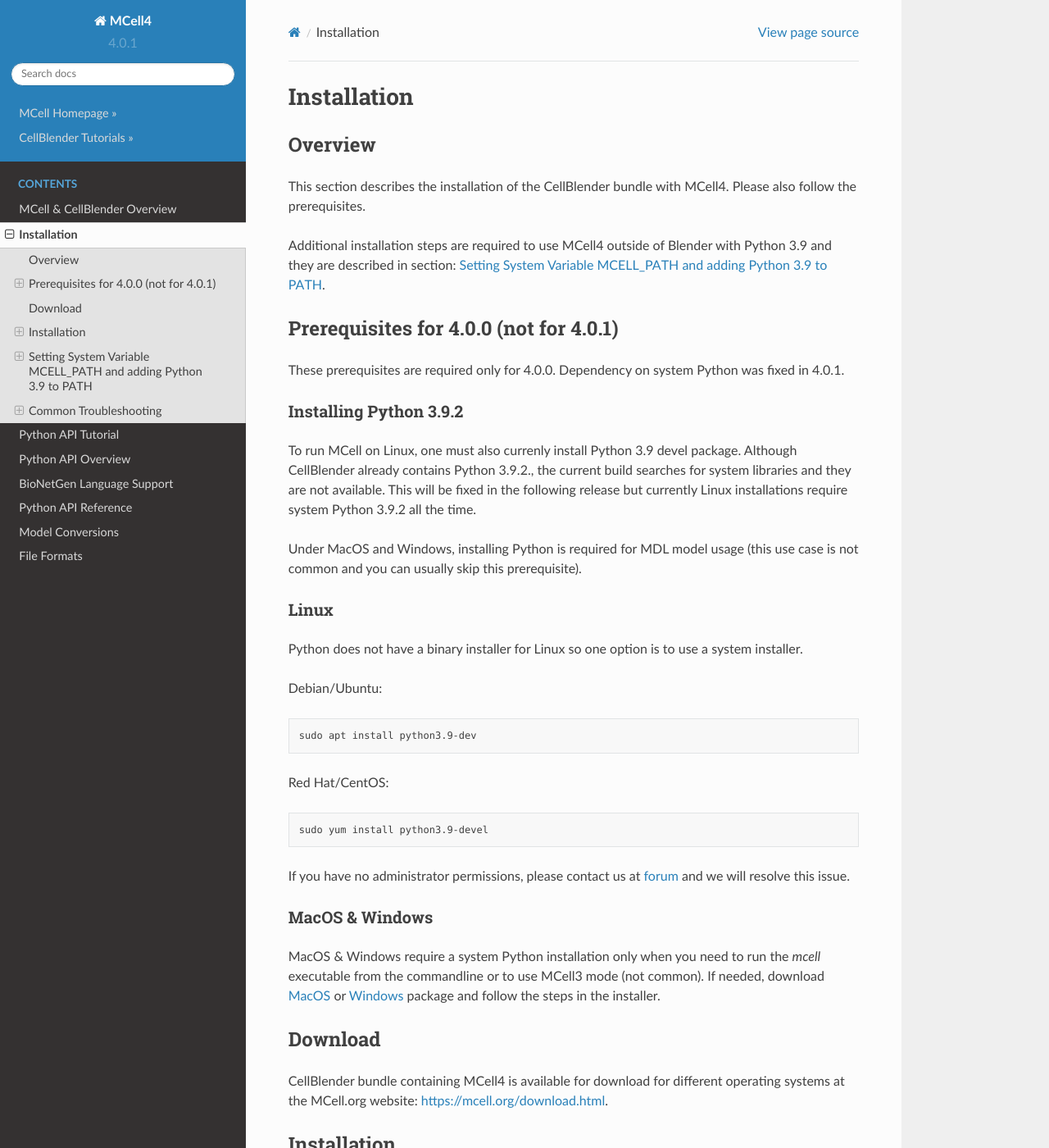
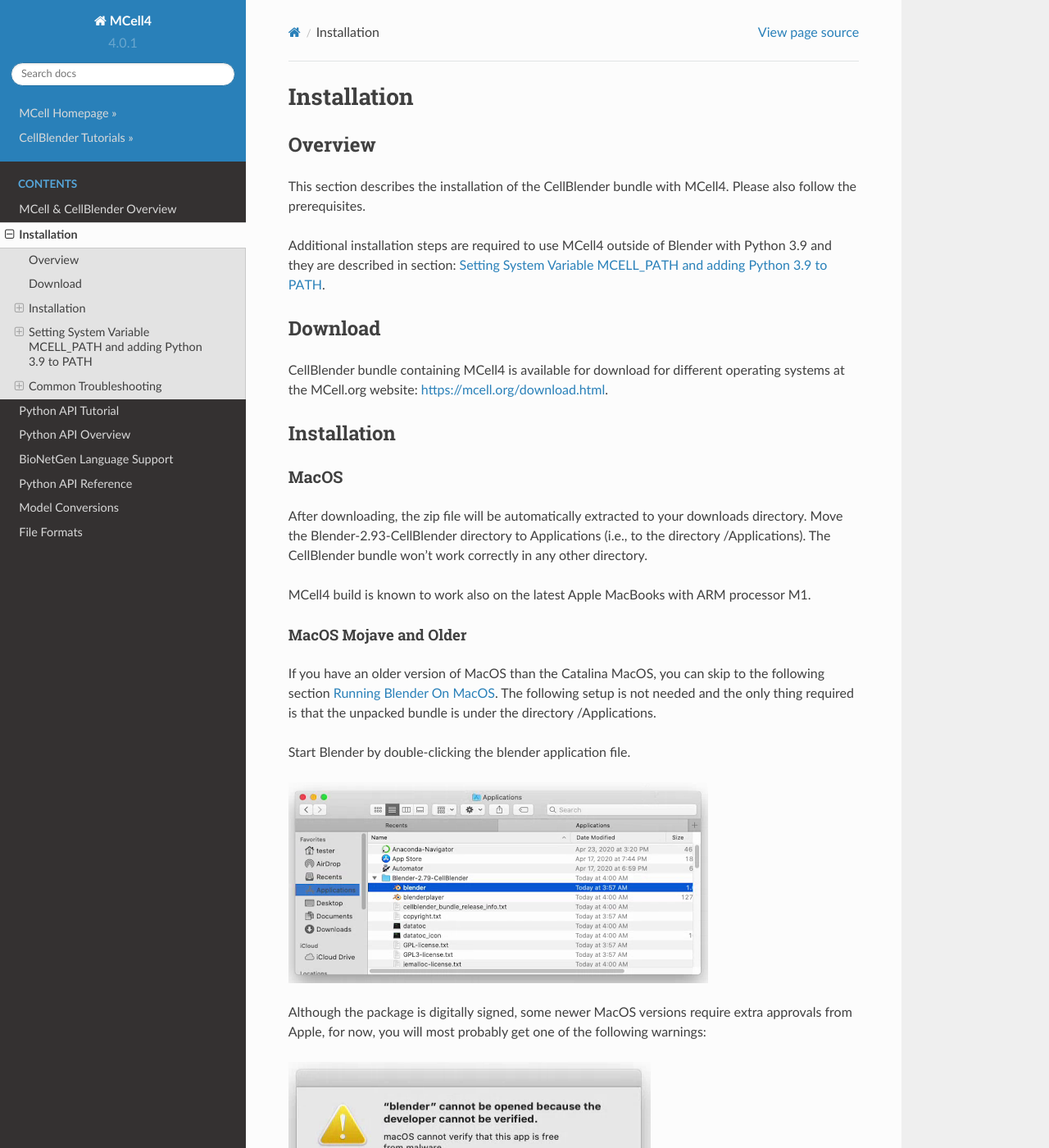
Before and after one commit to mcellteam/mcell, a Sphinx documentation site: the page built from libmcell/documentation/installation.rst, in a window 1280 px wide and 1400 px high. Shown: the whole window at 82% size. Built offline with Sphinx 7.4.7 and the Read the Docs theme 2.0.0, drawn with Linux system fonts in a browser that asks for light colours; some of the changed text lies outside the part shown.

Commit message:
Removed doc on installing system python, fixed windows paths

```diff
--- a/libmcell/documentation/installation.rst
+++ b/libmcell/documentation/installation.rst
@@ -12,58 +12,6 @@
 
 Additional installation steps are required to use MCell4 outside of Blender
 with Python 3.9 and they are described in section: :ref:`setting_system_variables`.
-
-
-Prerequisites for 4.0.0 (not for 4.0.1)
-#######################################
-
-These prerequisites are required only for 4.0.0.
-Dependency on system Python was fixed in 4.0.1.
-
-Installing Python 3.9.2
-***********************
-
-To run MCell on Linux, one must also currenly install Python 3.9 devel package.
-Although CellBlender already contains Python 3.9.2.,
-the current build searches for system libraries and they are not available.
-This will be fixed in the following release but currently Linux installations
-require system Python 3.9.2 all the time.
-
-Under MacOS and Windows, installing Python is required for MDL model usage
-(this use case is not common and you can usually skip this prerequisite).
-
-Linux
-*****
-
-Python does not have a binary installer for Linux so one option is to use
-a system installer.
-
-Debian/Ubuntu:
-
-.. code-block:: text
-
-   sudo apt install python3.9-dev
-
-
-Red Hat/CentOS:
-
-.. code-block:: text
-
-   sudo yum install python3.9-devel
-
-If you have no administrator permissions, please contact us at
-`forum <https://mcell.freeforums.net/>`_ and we will resolve this issue.
-
-
-MacOS & Windows
-***************
-
-MacOS & Windows require a system Python installation only when you need to run the *mcell*
-executable from the commandline or to use MCell3 mode (not common).
-If needed, download `MacOS <https://www.python.org/ftp/python/3.9.2/python-3.9.2-macosx10.9.pkg>`_
-or `Windows <https://www.python.org/ftp/python/3.9.2/python-3.9.2-amd64.exe>`_
-package and follow the steps in the installer.
-
 
 Download
 ########
@@ -282,7 +230,7 @@
 
 .. code-block:: text
 
-   <blender_dir>/2.93/scripts/addons/cellblender/extensions/mcell/
+   <blender_dir>\2.93\scripts\addons\cellblender\extensions\mcell\
 
 Choose OK.
 
@@ -293,7 +241,7 @@
 
 .. code-block:: text
 
-   <blender_dir>/2.93/python/bin/
+   <blender_dir>\2.93\python\bin\
 
 Choose OK.
 Then OK again to save these variables.
```
